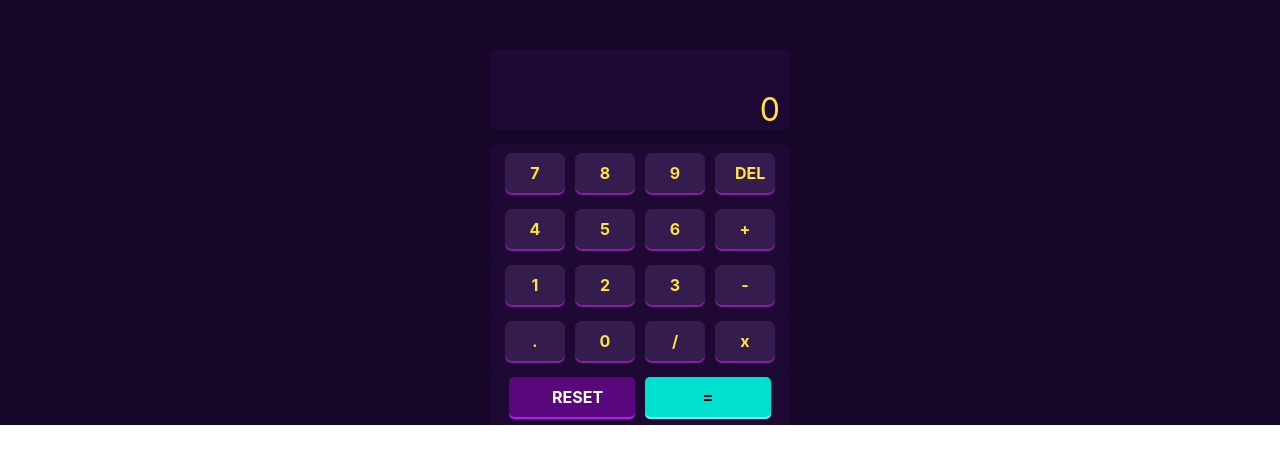
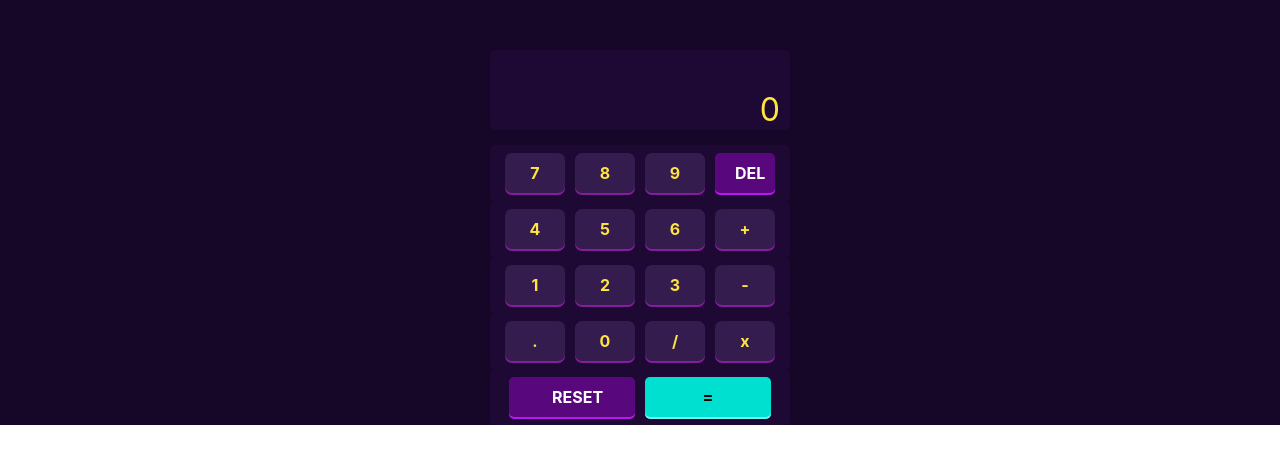
Before and after one commit to Leo40/calculator, a React (Create React App) app in the folder calculator/: page / in a window 1280 px wide. Shown: the top 464 px of the page. Built offline with nearby package versions, Linux system fonts and the light colour scheme.

Commit message:
Delete code

```diff
--- a/calculator/src/App.css
+++ b/calculator/src/App.css
@@ -53,10 +53,9 @@
   text-align: right;
 }
 
-.Reset {
-  width: 40px;
+.Reset,
+.Delete {
   height: 15px;
-  padding: 10px 43px 15px 43px;
   margin: 3px 5px 3px 5px;
   background-color: hsl(281, 89%, 26%);
   border-radius: 5px;
@@ -64,6 +63,16 @@
   color: white;
   box-shadow: 0px 2px hsl(285, 91%, 52%);
   cursor: pointer;
+}
+
+.Reset {
+  width: 40px;
+  padding: 10px 43px 15px 43px;
+}
+
+.Delete {
+  width: 20px;
+  padding: 10px 20px 15px 20px;
 }
 
 .Equal {
--- a/calculator/src/App.js
+++ b/calculator/src/App.js
@@ -4,6 +4,7 @@ import Result from './components/Result';
 import Reset from './components/Reset';
 import Equal from './components/Equal';
 import { useState } from 'react';
+import Delete from './components/Delete';
 
 function App() {
 
@@ -17,6 +18,11 @@ function App() {
     setValue(["0"]);
   }
 
+  const handleDelete = () => {
+    value[0].length === 1 ? setValue([value]) : value.pop();
+    setValue([value]);
+  }
+
   return (
     <div className="App">
       <div className="Main-Container">
@@ -27,7 +33,7 @@ function App() {
         <div><Button symbol={7} handleClick={handleClick} /></div>
         <div><Button symbol={8} handleClick={handleClick} /></div>
         <div><Button symbol={9} handleClick={handleClick} /></div>
-        <div><Button symbol={"DEL"} handleClick={handleClick} /></div>
+        <div><Delete symbol={"DEL"} handleDelete={handleDelete} /></div>
       </div>
       <div className="Button-Container">
         <div><Button symbol={4} handleClick={handleClick} /></div>
--- /dev/null
+++ b/calculator/src/components/Delete.jsx
@@ -0,0 +1,11 @@
+import React from 'react'
+
+function Delete({ symbol, handleDelete }) {
+    return (
+        <div className="Delete" onClick={() => { handleDelete() }}>
+        {symbol}
+    </div>
+    )
+}
+
+export default Delete
```
